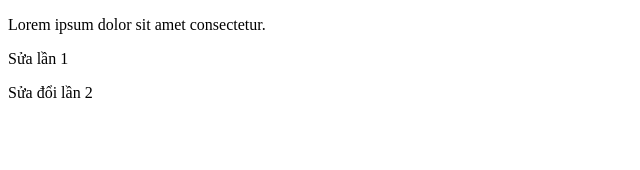
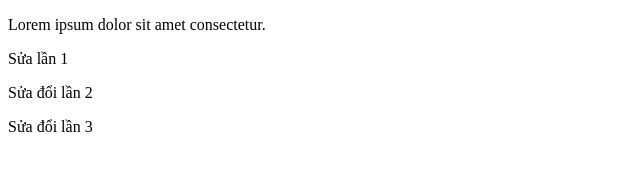
Before and after one commit to Liyued/DuAn3, a plain HTML site: page index.html in a window 1280 px wide. Shown: the full height of the page, 0-640 px from the left. Drawn offline with Linux system fonts and the light colour scheme.

Commit message:
Sửa lần 3

```diff
--- a/index.html
+++ b/index.html
@@ -9,5 +9,6 @@
     <p>Lorem ipsum dolor sit amet consectetur.</p>
     <p>Sửa lần 1</p>
     <p>Sửa đổi lần 2</p>
+    <p>Sửa đổi lần 3</p>
   </body>
 </html>
```
